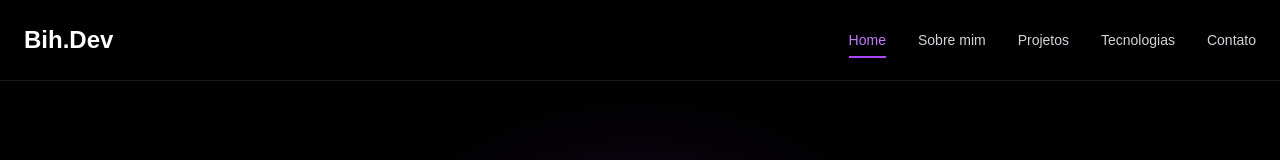
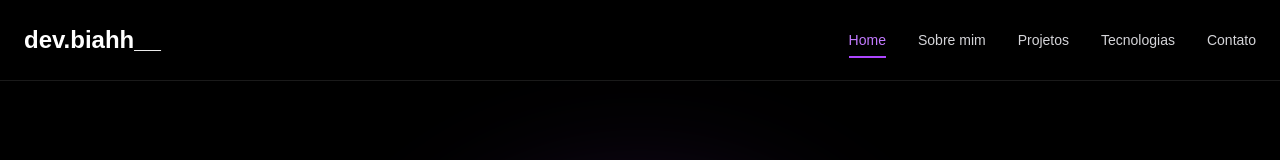
Before and after one commit to Bihh-Oliveira/Portfolio---Bihh-Dev, a Next.js app in the folder portfolio/: page / in a window 1280 px wide. Shown: the top 160 px of the page. Built offline with nearby package versions, Linux system fonts and the light colour scheme.

Commit message:
docs: update portfolio information and social links

```diff
--- a/portfolio/components/layout/footer.tsx
+++ b/portfolio/components/layout/footer.tsx
@@ -38,7 +38,7 @@ export default function Footer() {
                     font-bold
                     text-white"
                 >
-                Bih.Dev
+                dev.biahh__
                 </h2>
 
             <div className="mt-3">
@@ -70,7 +70,7 @@ export default function Footer() {
                 text-sm text-zinc-500"
             >
             <p>
-                © 2026 Bih.Dev. all rights reserved.
+                © 2026 dev.biahh__. all rights reserved.
             </p>
 
             </div>
--- a/portfolio/components/layout/navbar.tsx
+++ b/portfolio/components/layout/navbar.tsx
@@ -83,7 +83,7 @@ export default function Navbar() {
             "
         >
             <h1 className="text-2xl font-bold text-white">
-            Bih.Dev
+            dev.biahh__
             </h1>
 
             <nav className="flex items-center gap-8 text-sm">
--- a/portfolio/components/sections/contact.tsx
+++ b/portfolio/components/sections/contact.tsx
@@ -30,8 +30,8 @@ import {
         },
         {
         title: "Instagram",
-        description: "bihh_olliveira_",
-        href: "https://www.instagram.com/bihh_olliveira_/",
+        description: "dev.biahh__",
+        href: "https://www.instagram.com/dev.biahh__/",
         icon: FaInstagram,
         },
     ];
@@ -72,7 +72,7 @@ import {
                 tracking-[0.2em]
                 mb-4"
             >
-                CONTACT
+                CONTATO
             </p>
 
             <h2
--- a/portfolio/components/sections/technologies.tsx
+++ b/portfolio/components/sections/technologies.tsx
@@ -77,9 +77,14 @@ import {
         />
 
         <div className="relative z-10 max-w-6xl mx-auto">
-
-            <p className="text-purple-400 mb-4">
-            Tecnologias
+            <p
+                className="
+                text-purple-400
+                text-sm
+                tracking-[0.2em]
+                mb-4"
+            >
+                TECNOLOGIAS
             </p>
 
             <h2
```
